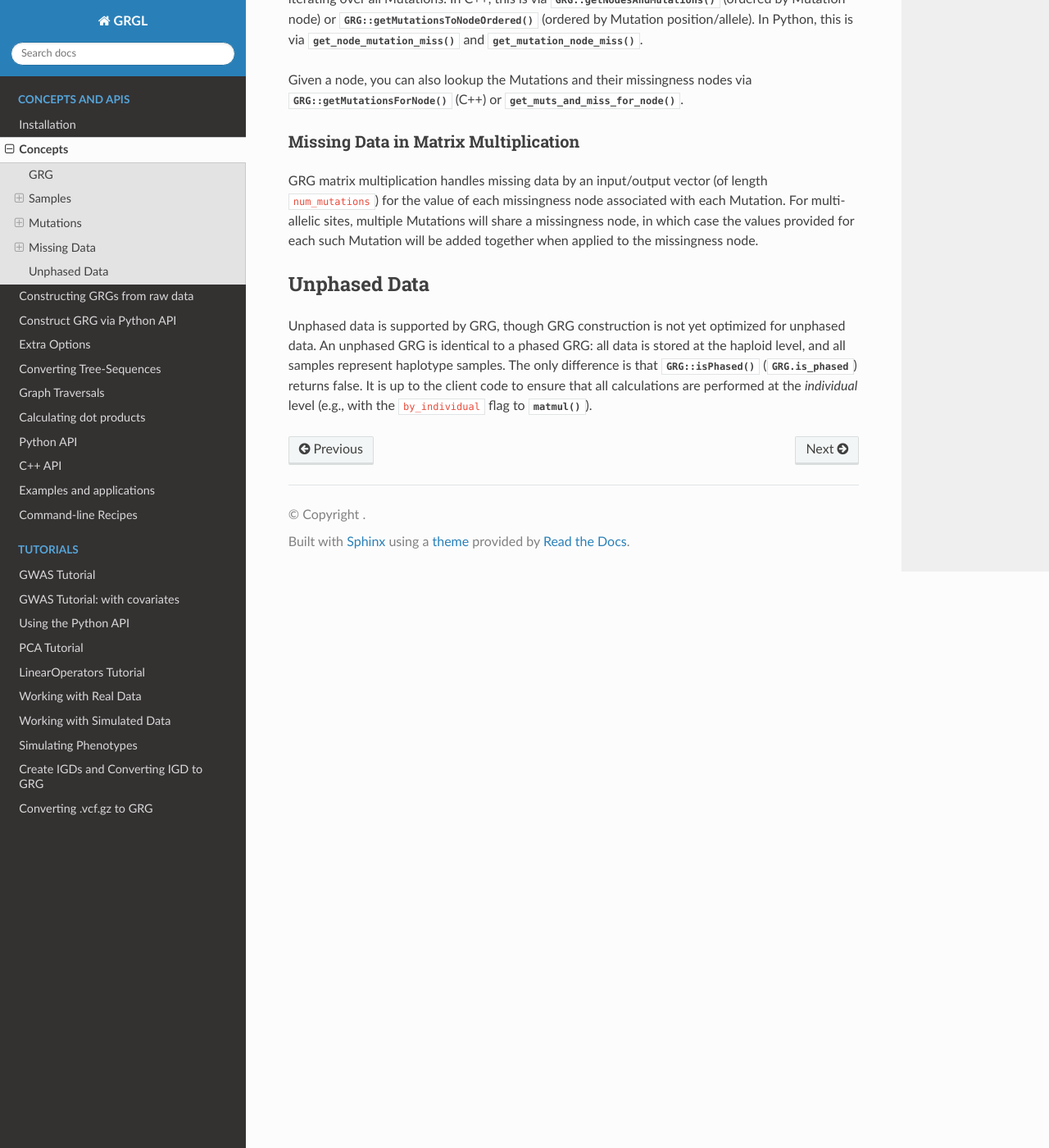
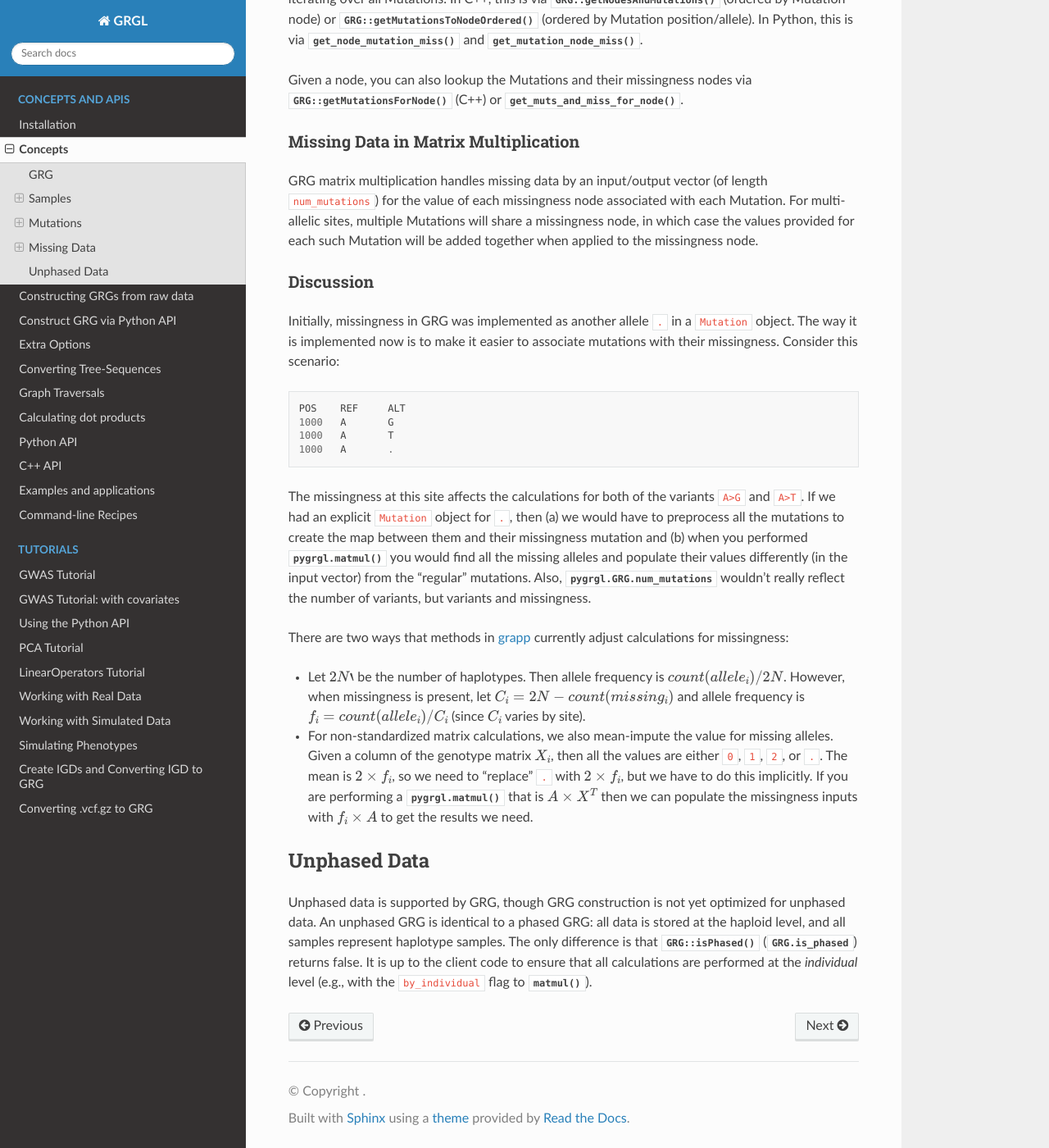
Before and after one commit to aprilweilab/grgl, a Sphinx documentation site: the page built from doc/concepts.rst, in a window 1280 px wide and 1400 px high, scrolled down 2396 px. Shown: the whole window at 82% size. Built offline with Sphinx 7.4.7 and the Read the Docs theme 3.1.0, drawn with Linux system fonts in a browser that asks for light colours; the version number could not be read and is left out.

Commit message:
Improvement docs on missing data (#127)

```diff
--- a/doc/concepts.rst
+++ b/doc/concepts.rst
@@ -115,6 +115,31 @@ GRG matrix multiplication handles missing data by an input/output vector (of len
 each missingness node associated with each Mutation. For multi-allelic sites, multiple Mutations will share a missingness
 node, in which case the values provided for each such Mutation will be added together when applied to the missingness node.
 
+Discussion
+~~~~~~~~~~
+
+Initially, missingness in GRG was implemented as another allele ``.`` in a ``Mutation`` object. The way it is implemented
+now is to make it easier to associate mutations with their missingness. Consider this scenario:
+
+::
+
+    POS    REF     ALT
+    1000   A       G
+    1000   A       T
+    1000   A       .
+
+The missingness at this site affects the calculations for both of the variants ``A>G`` and ``A>T``. If we had an explicit
+``Mutation`` object for ``.``, then (a) we would have to preprocess all the mutations to create the map between them and
+their missingness mutation and (b) when you performed :py:meth:`pygrgl.matmul` you would find all the missing alleles and populate
+their values differently (in the input vector) from the "regular" mutations.
+Also, :py:attr:`pygrgl.GRG.num_mutations` wouldn't really reflect the number of variants, but variants and missingness.
+
+There are two ways that methods in `grapp <https://github.com/aprilweilab/grapp>`_ currently adjust calculations for missingness:
+
+* Let :math:`2N`` be the number of haplotypes. Then allele frequency is :math:`count(allele_i) / 2N`. However, when missingness is present, let :math:`C_i = 2N - count(missing_i)` and allele frequency is :math:`f_i = count(allele_i) / C_i` (since :math:`C_i` varies by site).
+* For non-standardized matrix calculations, we also mean-impute the value for missing alleles. Given a column of the genotype matrix :math:`X_i`, then all the values are either ``0``, ``1``, ``2``, or ``.``. The mean is :math:`2 \times f_i`, so we need to "replace" ``.`` with :math:`2 \times f_i`, but we have to do this implicitly. If you are performing a :py:meth:`pygrgl.matmul` that is :math:`A \times X^T` then we can populate the missingness inputs with :math:`f_i \times A` to get the results we need.
+
+
 Unphased Data
 -------------
 
```
